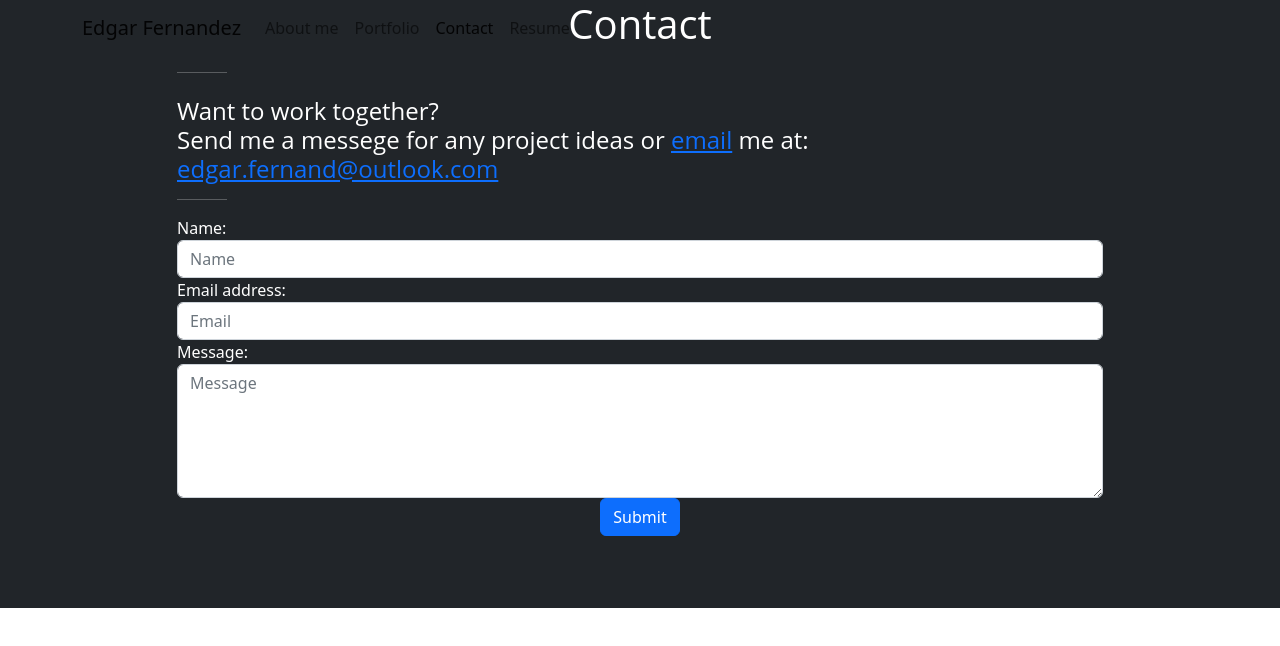
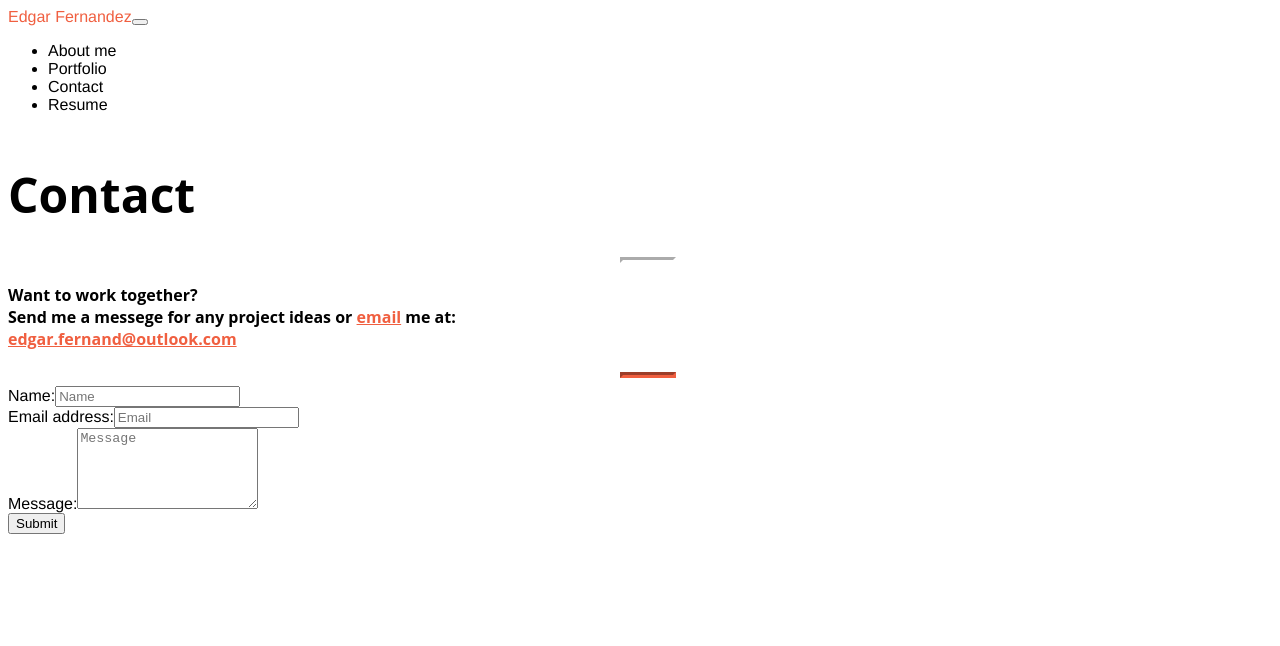
Before and after one commit to HCTyler/Portfolios, a React (Create React App) app: page / in a window 1280 px wide. Both pictures are taken after a click on the element "Contact". Shown: the top 646 px of the page. Built offline with nearby package versions, Linux system fonts and the light colour scheme.

Commit message:
trying ot update bootstrap

```diff
--- a/package.json
+++ b/package.json
@@ -12,17 +12,14 @@
     "@testing-library/jest-dom": "^5.16.4",
     "@testing-library/react": "^13.2.0",
     "@testing-library/user-event": "^13.5.0",
-    "bootstrap": "^5.2.2",
     "cors": "^2.8.5",
     "express": "^4.18.1",
     "nodemailer": "^6.7.5",
     "react": "^18.1.0",
-    "react-bootstrap": "^2.5.0",
     "react-dom": "^18.1.0",
     "react-icons": "^4.3.1",
     "react-scripts": "5.0.1",
     "react-scroll": "^1.8.7",
-    "sass": "^1.51.0",
     "typescript": "^4.8.4",
     "typewriter-effect": "^2.18.2",
     "web-vitals": "^2.1.4"
--- a/src/App.js
+++ b/src/App.js
@@ -3,7 +3,7 @@ import Header from "./components/Header"
 import Introduction from "./components/Directory"
 import Navbar from "./components/Navbar"
 import Footer from "./components/Footer"
-import 'bootstrap/dist/css/bootstrap.css'
+
 
 function App() {
     const [pages] = useState([
--- /dev/null
+++ b/src/index copy.css
@@ -0,0 +1,421 @@
+body,
+html {
+  width: 100%;
+  height: 100%;
+}
+
+body {
+  font-family: "Merriweather", "Helvetica Neue", Arial, sans-serif;
+}
+
+hr {
+  max-width: 50px;
+  border-width: 3px;
+  border-color: #f05f40;
+}
+
+hr.light {
+  border-color: #fff;
+}
+
+a {
+  color: #f05f40;
+  -webkit-transition: all 0.2s;
+  -moz-transition: all 0.2s;
+  transition: all 0.2s;
+}
+a:hover {
+  color: #f05f40;
+}
+
+h1,
+h2,
+h3,
+h4,
+h5,
+h6 {
+  font-family: "Open Sans", "Helvetica Neue", Arial, sans-serif;
+}
+
+h1 {
+  font-size: 3rem;
+  margin-bottom: 30px;
+}
+
+.bg-primary {
+  background-color: #f05f40 !important;
+}
+
+.bg-dark {
+  background-color: #212529 !important;
+}
+
+.text-faded {
+  color: rgba(255, 255, 255, 0.7);
+}
+
+section {
+  padding: 1rem 0;
+}
+
+.section-heading {
+  margin-top: 0;
+}
+
+::-moz-selection {
+  color: #fff;
+  background: #212529;
+  text-shadow: none;
+}
+
+::selection {
+  color: #fff;
+  background: #212529;
+  text-shadow: none;
+}
+
+img::selection {
+  color: #fff;
+  background: transparent;
+}
+
+img::-moz-selection {
+  color: #fff;
+  background: transparent;
+}
+
+body {
+  -webkit-tap-highlight-color: #212529;
+}
+
+#mainNav {
+  border-bottom: 1px solid rgba(33, 37, 41, 0.1);
+  background-color: #fff;
+  font-family: "Open Sans", "Helvetica Neue", Arial, sans-serif;
+  -webkit-transition: all 0.2s;
+  -moz-transition: all 0.2s;
+  transition: all 0.2s;
+}
+#mainNav .navbar-brand {
+  font-weight: 700;
+  text-transform: uppercase;
+  color: #f05f40;
+  font-family: "Open Sans", "Helvetica Neue", Arial, sans-serif;
+}
+#mainNav .navbar-brand:focus,
+#mainNav .navbar-brand:hover {
+  color: #f05f40;
+}
+#mainNav .navbar-nav > li.nav-link,
+#mainNav .navbar-nav > li.nav-link:focus {
+  font-size: 0.9rem;
+  font-weight: 700;
+  text-transform: uppercase;
+  cursor: pointer;
+  color: #212529;
+}
+#mainNav .navbar-nav > li.nav-link:hover,
+#mainNav .navbar-nav > li.nav-link:focus:hover {
+  color: #f05f40;
+}
+#mainNav .navbar-nav > li.nav-link.active,
+#mainNav .navbar-nav > li.nav-link:focus.active {
+  color: #f05f40 !important;
+  background-color: transparent;
+}
+#mainNav .navbar-nav > li.nav-link.active:hover,
+#mainNav .navbar-nav > li.nav-link:focus.active:hover {
+  background-color: transparent;
+}
+@media (min-width: 992px) {
+  #mainNav {
+    border-color: transparent;
+    background-color: #fff;
+  }
+  #mainNav .navbar-brand {
+    color: #f05f40;
+  }
+  #mainNav .navbar-brand:focus,
+  #mainNav .navbar-brand:hover {
+    color: rgba(0, 0, 0, 0.7);
+  }
+  #mainNav .navbar-nav > li.nav-link {
+    padding: 0.5rem 1rem;
+  }
+
+  #mainNav .navbar-nav > li.nav-link:hover,
+  #mainNav .navbar-nav > li.nav-link:focus:hover {
+    color: rgba(0, 0, 0, 0.7);
+  }
+  #mainNav.navbar-shrink {
+    border-bottom: 1px solid rgba(33, 37, 41, 0.1);
+    background-color: #fff;
+  }
+  #mainNav.navbar-shrink .navbar-brand {
+    color: #f05f40;
+  }
+  #mainNav.navbar-shrink .navbar-brand:focus,
+  #mainNav.navbar-shrink .navbar-brand:hover {
+    color: #f05f40;
+  }
+  #mainNav.navbar-shrink .navbar-nav > li.nav-link,
+  #mainNav.navbar-shrink .navbar-nav > li.nav-link:focus {
+    color: #212529;
+  }
+  #mainNav.navbar-shrink .navbar-nav > li.nav-link:hover,
+  #mainNav.navbar-shrink .navbar-nav > li.nav-link:focus:hover {
+    color: #f05f40;
+  }
+}
+
+div.masthead {
+  padding-top: 10rem;
+  padding-bottom: calc(10rem - 56px);
+  background-image: url("./assets/files/background.jpg");
+  background-position: center center;
+  -webkit-background-size: cover;
+  -moz-background-size: cover;
+  -o-background-size: cover;
+  background-size: cover;
+}
+div.masthead hr {
+  margin-top: 30px;
+  margin-bottom: 30px;
+}
+div.masthead h1 {
+  font-size: 2rem;
+  margin-bottom: 30px;
+}
+div.masthead p {
+  font-weight: 300;
+}
+@media (min-width: 768px) {
+  div.masthead p {
+    font-size: 1.15rem;
+  }
+}
+@media (min-width: 992px) {
+  div.masthead {
+    height: 100vh;
+    min-height: 650px;
+    padding-top: 0;
+    padding-bottom: 0;
+  }
+  div.masthead h1 {
+    font-size: 2.5rem;
+  }
+}
+@media (min-width: 1200px) {
+  div.masthead h1 {
+    font-size: 3rem;
+  }
+}
+
+.service-box {
+  max-width: 400px;
+}
+
+.portfolio-box {
+  position: relative;
+  display: block;
+  max-width: 650px;
+  margin: 0 auto;
+}
+.portfolio-box .portfolio-box-caption {
+  position: absolute;
+  bottom: 0;
+  display: block;
+  width: 100%;
+  height: 100%;
+  text-align: center;
+  opacity: 0;
+  color: #fff;
+  background: rgba(240, 95, 64, 0.9);
+  -webkit-transition: all 0.2s;
+  -moz-transition: all 0.2s;
+  transition: all 0.2s;
+}
+.portfolio-box .portfolio-box-caption .portfolio-box-caption-content {
+  position: absolute;
+  top: 50%;
+  width: 100%;
+  transform: translateY(-50%);
+  text-align: center;
+}
+.portfolio-box
+  .portfolio-box-caption
+  .portfolio-box-caption-content
+  .project-category,
+.portfolio-box
+  .portfolio-box-caption
+  .portfolio-box-caption-content
+  .project-name {
+  padding: 0 15px;
+  font-family: "Open Sans", "Helvetica Neue", Arial, sans-serif;
+}
+.portfolio-box
+  .portfolio-box-caption
+  .portfolio-box-caption-content
+  .project-category {
+  font-size: 14px;
+  font-weight: 600;
+  text-transform: uppercase;
+}
+.portfolio-box
+  .portfolio-box-caption
+  .portfolio-box-caption-content
+  .project-name {
+  font-size: 18px;
+}
+.portfolio-box:hover .portfolio-box-caption {
+  opacity: 1;
+}
+.portfolio-box:focus {
+  outline: none;
+}
+@media (min-width: 768px) {
+  .portfolio-box
+    .portfolio-box-caption
+    .portfolio-box-caption-content
+    .project-category {
+    font-size: 16px;
+  }
+  .portfolio-box
+    .portfolio-box-caption
+    .portfolio-box-caption-content
+    .project-name {
+    font-size: 22px;
+  }
+}
+
+.text-primary {
+  color: #f05f40 !important;
+}
+
+/* Buttons */
+.btn {
+  font-weight: 700;
+  text-transform: uppercase;
+  border: none;
+  border-radius: 300px;
+  font-family: "Open Sans", "Helvetica Neue", Arial, sans-serif;
+}
+
+.btn-xl {
+  padding: 1rem 2rem;
+}
+
+.btn-primary {
+  background-color: #f05f40;
+  border-color: #f05f40;
+}
+.btn-primary:hover,
+.btn-primary:focus,
+.btn-primary:active {
+  color: #fff;
+  background-color: #ee4b28 !important;
+}
+.btn-primary:active,
+.btn-primary:focus {
+  box-shadow: 0 0 0 0.2rem rgba(240, 95, 64, 0.5) !important;
+}
+
+/* Footer */
+footer a {
+  margin: 20pt;
+}
+
+footer i.fab {
+  font-size: 2rem;
+}
+
+a.white-link {
+  color: #fff;
+}
+
+/* Contact Us Form */
+.form-control {
+  padding: 0.664rem 1rem;
+  font-size: 0.95rem;
+  line-height: 1.125rem;
+  color: #495057;
+  border: 1px solid #becad6;
+  font-weight: 300;
+  border-radius: 0.375rem;
+  transition: border-color 250ms cubic-bezier(0.27, 0.01, 0.38, 1.06), box-shadow 250ms cubic-bezier(0.27, 0.01, 0.38, 1.06);
+  margin-bottom: 30px;
+}
+
+.form-control:hover {
+  border-color: #f05f40;
+}
+
+.form-control:focus {
+  color: #495057;
+  border-color: #f05f40;
+  box-shadow: 0 0.313rem 0.719rem rgba(0, 123, 255, 0.1), 0 0.156rem 0.125rem rgba(0, 0, 0, 0.06);
+}
+
+.form-control:focus:hover {
+  border-color: #007bff;
+}
+
+.form-control::-webkit-input-placeholder {
+  color: #868e96;
+}
+
+.form-control:-ms-input-placeholder {
+  color: #868e96;
+}
+
+.form-control::placeholder {
+  color: #868e96;
+}
+
+.form-control:disabled, .form-control[readonly] {
+  background-color: #f5f6f7;
+}
+
+.form-control:disabled:hover, .form-control[readonly]:hover {
+  cursor: not-allowed;
+}
+
+select.form-control:hover {
+  cursor: pointer;
+}
+
+form label,
+form .col-form-label,
+form .col-form-legend {
+  font-size: 0.95rem;
+}
+
+form label:hover {
+  cursor: pointer;
+}
+
+/* Error Warning */
+.error-text {
+  color: red;
+}
+
+/* Portfolio */
+.margin-top {
+  margin-top: 50px;
+}
+
+.portfolio-box-caption-content {
+  line-height: 2rem;
+}
+.portfolio-box-caption-content a:hover {
+  color: #fff;
+  text-decoration: none;
+}
+.portfolio-box-caption-content i.fab {
+  font-size: 2rem;
+}
+
+.contactpage{
+  height: 90vh;
+  padding:5rem
+}
--- a/src/index.css
+++ b/src/index.css
@@ -1,4 +1,10 @@
-@import 'bootstrap/dist/css/bootstrap.min.css';
+:root{
+  --primaryColor: #f05f40;
+  --secondaryColor: #ee4b28;
+  --tertiaryColor: #212529;
+  --darkAccent:#868e96;
+  --lightAccent: #fff;
+}
 
 /* -----------------------------------------RESET CSS-------------------------------------- */
 body,
@@ -14,21 +20,21 @@ body {
 hr {
   max-width: 50px;
   border-width: 3px;
-  border-color: #f05f40;
+  border-color: var(--primaryColor);
 }
 
 hr.light {
-  border-color: #fff;
+  border-color: var(--lightAccent);
 }
 
 a {
-  color: #f05f40;
+  color: var(--primaryColor);
   -webkit-transition: all 0.2s;
   -moz-transition: all 0.2s;
   transition: all 0.2s;
 }
 a:hover {
-  color: #f05f40;
+  color: var(--primaryColor);
 }
 
 h1,
```
Also changed, not shown: 1 other file (tests, documents, lock files or other folders).
